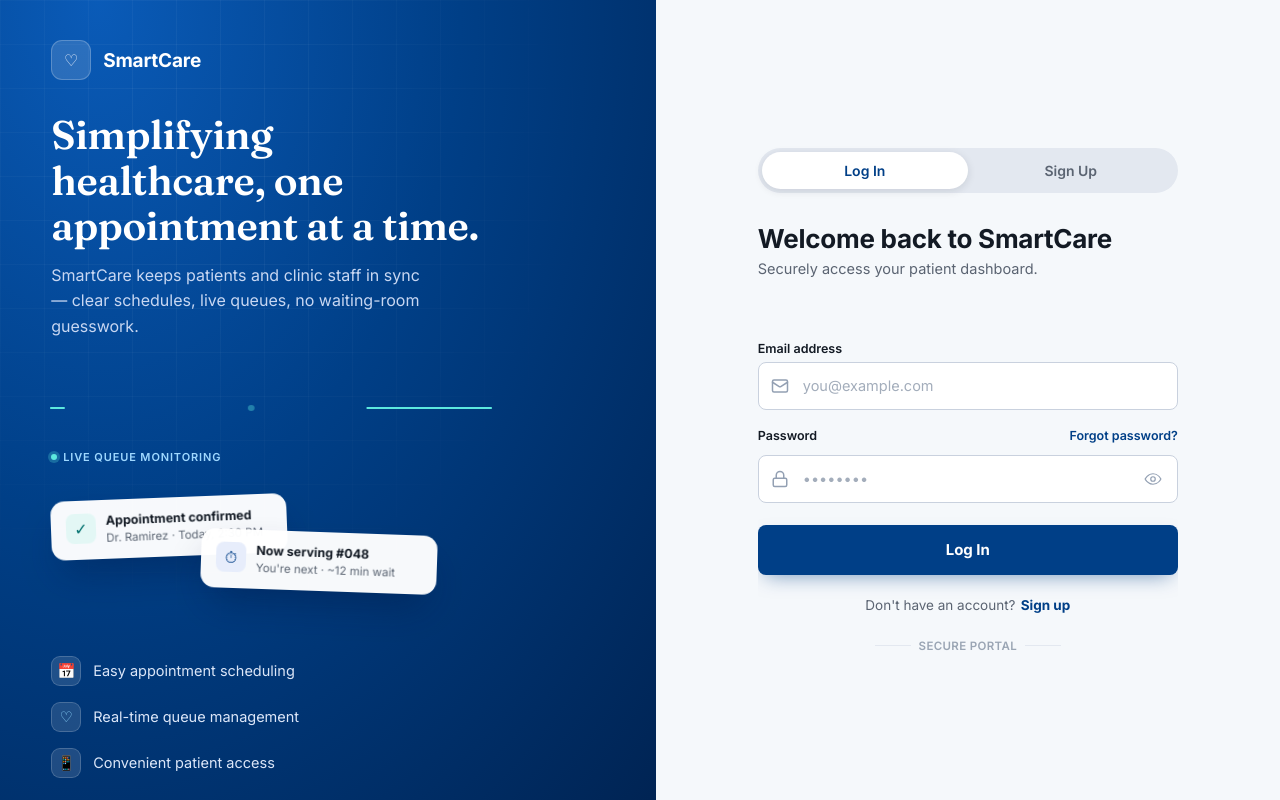
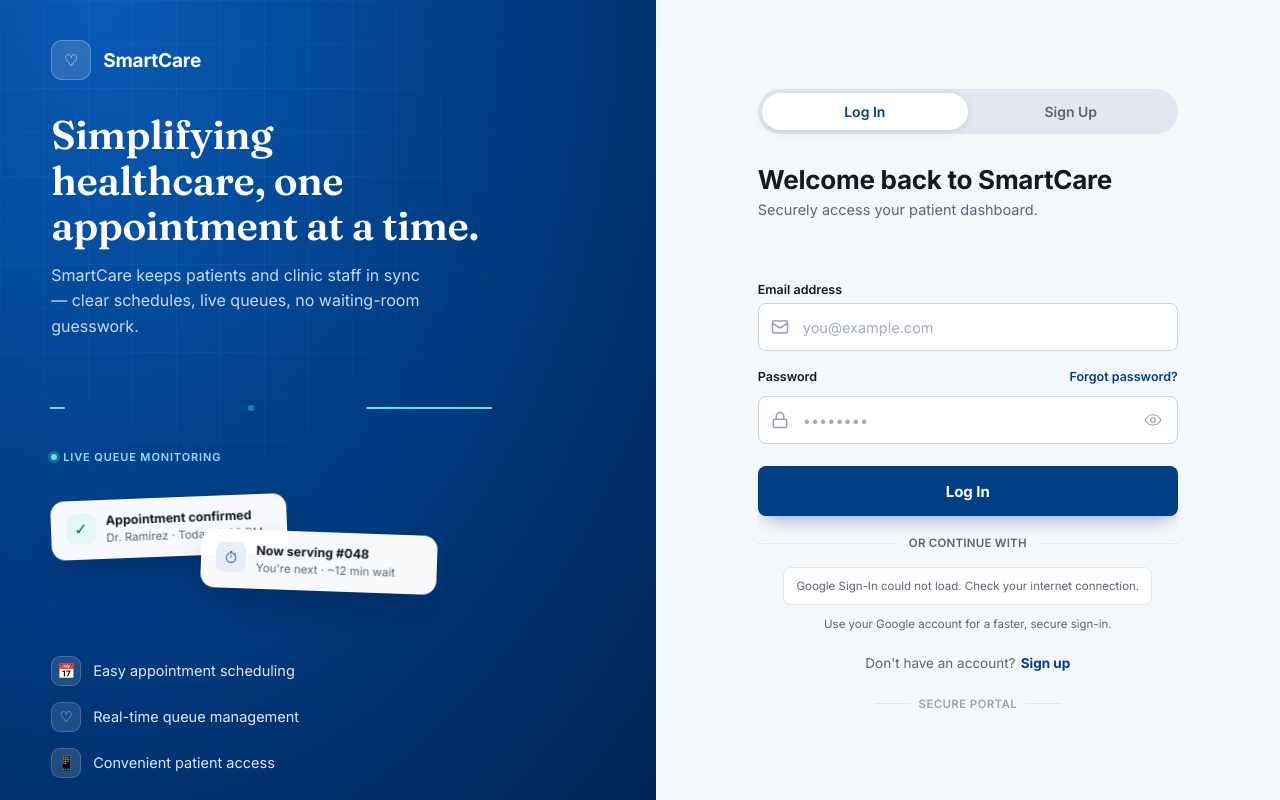
Before and after one commit to mstar13-sys/SmartCare-Final, a PHP site: page /auth/login.php in a window 1280 px wide. Run offline with PHP 8.4, Linux system fonts and the light colour scheme; some libraries are stand-ins or nearby versions.

Commit message:
Implement Google Sign-In integration and update database schema for OAuth support

```diff
--- a/auth/login.php
+++ b/auth/login.php
@@ -1,5 +1,6 @@
 <?php
 require __DIR__ . '/../includes/start.php';
+require __DIR__ . '/../php/google-config.php';
 if ($currentUser) {
   header('Location: ../' . role_dashboard_path($currentUser['role']));
   exit;
@@ -7,6 +8,7 @@ if ($currentUser) {
 $mode = (($_GET['mode'] ?? '') === 'signup') ? 'signup' : 'login';
 $pageTitle = $mode === 'signup' ? 'SmartCare - Sign Up' : 'SmartCare - Log In';
 $assetRoot = '..';
+$googleConfigured = google_oauth_is_configured();
 require __DIR__ . '/../includes/header.php';
 ?>
 <div class="shell">
@@ -49,6 +51,11 @@ require __DIR__ . '/../includes/header.php';
             <input type="hidden" name="csrf_token" value="<?php echo htmlspecialchars($csrfToken); ?>" />
             <button class="submit-btn" type="submit"><span class="spinner"></span><span class="btn-label">Log In</span></button>
           </form>
+          <div class="oauth-divider" role="separator"><span>or continue with</span></div>
+          <div class="google-auth-block">
+            <div class="google-button-host" data-google-button data-google-text="continue_with" data-google-label="Continue with Google" aria-label="Continue with Google"></div>
+            <p class="google-auth-note">Use your Google account for a faster, secure sign-in.</p>
+          </div>
           <p class="switch-foot">Don't have an account?<a href="login.php?mode=signup" data-switch-target="signup"> Sign up</a></p>
         </div>
 
@@ -125,6 +132,11 @@ require __DIR__ . '/../includes/header.php';
             <input type="hidden" name="csrf_token" value="<?php echo htmlspecialchars($csrfToken); ?>" />
             <button class="submit-btn" type="submit"><span class="spinner"></span><span class="btn-label">Create Account</span></button>
           </form>
+          <div class="oauth-divider" role="separator"><span>or sign up with</span></div>
+          <div class="google-auth-block">
+            <div class="google-button-host" data-google-button data-google-text="signup_with" data-google-label="Sign up with Google" aria-label="Sign up with Google"></div>
+            <p class="google-auth-note">Google accounts are created as patient accounts. You can add your phone number later.</p>
+          </div>
           <p class="switch-foot">Already have an account?<a href="login.php" data-switch-target="login"> Log in</a></p>
         </div>
 
@@ -142,3 +154,10 @@ require __DIR__ . '/../includes/header.php';
   <script src="../js/signup-form.js" defer></script>
   <script src="../js/clear-auth-fields.js" defer></script>
   <script src="../js/auth-switch.js" defer></script>
+  <script>
+    window.SMARTCARE_GOOGLE_CLIENT_ID = <?php echo json_encode($googleConfigured ? GOOGLE_CLIENT_ID : ''); ?>;
+    window.SMARTCARE_GOOGLE_CONFIGURED = <?php echo $googleConfigured ? 'true' : 'false'; ?>;
+    window.SMARTCARE_CSRF_TOKEN = <?php echo json_encode($csrfToken); ?>;
+  </script>
+  <script src="https://accounts.google.com/gsi/client" async defer></script>
+  <script src="../js/google-auth.js" defer></script>
--- a/css/components.css
+++ b/css/components.css
@@ -1034,3 +1034,95 @@ form {
   border-radius: 0;
   box-shadow: none;
 }
+
+
+/* --- Google Identity Services authentication --- */
+.oauth-divider {
+  display: flex;
+  align-items: center;
+  gap: 12px;
+  margin: 20px 0 14px;
+  color: var(--ink-variant);
+  font-size: 11.5px;
+  font-weight: 600;
+  letter-spacing: 0.02em;
+  text-transform: uppercase;
+}
+.oauth-divider::before,
+.oauth-divider::after {
+  content: "";
+  height: 1px;
+  flex: 1;
+  background: var(--outline-soft);
+}
+.oauth-divider span {
+  white-space: nowrap;
+}
+.google-auth-block {
+  display: flex;
+  flex-direction: column;
+  align-items: center;
+  gap: 8px;
+}
+.google-button-host {
+  width: 100%;
+  min-height: 44px;
+  display: flex;
+  align-items: center;
+  justify-content: center;
+}
+.google-button-host > div,
+.google-button-host iframe {
+  max-width: 100% !important;
+}
+.google-auth-note,
+.google-unavailable {
+  margin: 0;
+  max-width: 390px;
+  text-align: center;
+  color: var(--ink-variant);
+  font-size: 11.5px;
+  line-height: 1.45;
+}
+.google-unavailable {
+  padding: 10px 12px;
+  border: 1px solid var(--outline-soft);
+  border-radius: var(--radius-sm);
+  background: var(--surface);
+}
+
+/* Visible OAuth setup fallback. This is replaced by Google's official button once a Client ID is configured. */
+.google-setup-button {
+  width: min(100%, 400px);
+  min-height: 44px;
+  display: inline-flex;
+  align-items: center;
+  justify-content: center;
+  gap: 12px;
+  padding: 0 16px;
+  border: 1px solid #747775;
+  border-radius: 4px;
+  background: #fff;
+  color: #1f1f1f;
+  font: 500 14px/1.2 Arial, sans-serif;
+  cursor: pointer;
+  transition: background-color .16s ease, box-shadow .16s ease;
+}
+.google-setup-button:hover {
+  background: #f8fafd;
+  box-shadow: 0 1px 2px rgba(60,64,67,.18);
+}
+.google-setup-button:focus-visible {
+  outline: 2px solid var(--primary, #1a73e8);
+  outline-offset: 2px;
+}
+.google-g {
+  width: 18px;
+  height: 18px;
+  display: inline-flex;
+  align-items: center;
+  justify-content: center;
+  font-size: 18px;
+  font-weight: 700;
+  color: #4285f4;
+}
--- a/database/migrate_legacy.sql
+++ b/database/migrate_legacy.sql
@@ -26,10 +26,16 @@ ALTER TABLE legacy_queue_tickets
 -- Bring the existing account table up to the contract used by authentication
 -- and the superadmin dashboard. Existing values and primary keys are retained.
 ALTER TABLE users
+  MODIFY phone VARCHAR(30) NULL,
+  MODIFY password_hash VARCHAR(255) NULL,
   MODIFY status ENUM('pending','active','suspended','inactive') NOT NULL DEFAULT 'active',
   ADD COLUMN phone_normalized VARCHAR(30) GENERATED ALWAYS AS
     (REPLACE(REPLACE(REPLACE(REPLACE(REPLACE(phone,' ',''),'-',''),'(',''),')',''),'+','')) STORED AFTER phone,
+  ADD COLUMN google_id VARCHAR(255) NULL AFTER password_hash,
+  ADD COLUMN auth_provider ENUM('local','google','local_google') NOT NULL DEFAULT 'local' AFTER google_id,
+  ADD COLUMN profile_picture VARCHAR(500) NULL AFTER auth_provider,
   ADD COLUMN last_login_at DATETIME NULL AFTER email_verified_at,
+  ADD UNIQUE KEY uq_users_google_id (google_id),
   ADD KEY idx_users_phone_normalized (phone_normalized),
   ADD KEY idx_users_role_status (role,status);
 
--- /dev/null
+++ b/js/google-auth.js
@@ -0,0 +1,129 @@
+(() => {
+  const clientId = window.SMARTCARE_GOOGLE_CLIENT_ID || "";
+  const configured = Boolean(window.SMARTCARE_GOOGLE_CONFIGURED && clientId);
+  const csrfToken = window.SMARTCARE_CSRF_TOKEN || "";
+  const containers = Array.from(document.querySelectorAll("[data-google-button]"));
+
+  if (!containers.length) return;
+
+  function toast(type, title, body) {
+    if (typeof showToast === "function") {
+      showToast({ type, title, body });
+    } else {
+      window.alert(body);
+    }
+  }
+
+  function renderSetupButton(container) {
+    const label = container.dataset.googleLabel || "Continue with Google";
+    container.innerHTML = `
+      <button type="button" class="google-setup-button" aria-label="${label}">
+        <span class="google-g" aria-hidden="true">G</span>
+        <span>${label}</span>
+      </button>`;
+
+    container.querySelector("button")?.addEventListener("click", () => {
+      toast(
+        "info",
+        "Google Sign-In needs your Client ID",
+        "Open php/google-config.php and replace PASTE_YOUR_GOOGLE_CLIENT_ID_HERE with the OAuth Web Client ID from Google Cloud Console."
+      );
+    });
+  }
+
+  if (!configured) {
+    containers.forEach(renderSetupButton);
+    return;
+  }
+
+  async function handleCredentialResponse(response) {
+    if (!response?.credential) {
+      toast("error", "Google Sign-In failed", "Google did not return a credential. Please try again.");
+      return;
+    }
+
+    const startedAt = window.SmartCareLoading
+      ? SmartCareLoading.show({
+          title: "Signing you in...",
+          message: "Securely verifying your Google account with SmartCare.",
+        })
+      : Date.now();
+
+    try {
+      const request = await fetch("../php/google-login.php", {
+        method: "POST",
+        headers: { "Content-Type": "application/json" },
+        credentials: "same-origin",
+        body: JSON.stringify({
+          credential: response.credential,
+          csrf_token: csrfToken,
+        }),
+      });
+
+      let data;
+      try {
+        data = await request.json();
+      } catch (_) {
+        throw new Error("SmartCare returned an invalid server response.");
+      }
+
+      if (window.SmartCareLoading) {
+        await SmartCareLoading.wait(startedAt, 650);
+        SmartCareLoading.hide();
+      }
+
+      if (!request.ok || !data.success) {
+        toast("error", "Google Sign-In failed", data.message || "Unable to sign in with Google.");
+        return;
+      }
+
+      toast("success", "Welcome to SmartCare", data.message || "Google Sign-In successful.");
+      window.setTimeout(() => {
+        window.location.href = data.redirect;
+      }, 450);
+    } catch (error) {
+      if (window.SmartCareLoading) SmartCareLoading.hide();
+      console.error("Google Sign-In error:", error);
+      toast("error", "Connection problem", "Couldn't complete Google Sign-In. Check your connection and try again.");
+    }
+  }
+
+  function renderGoogleButtons() {
+    if (!window.google?.accounts?.id) return;
+
+    google.accounts.id.initialize({
+      client_id: clientId,
+      callback: handleCredentialResponse,
+      auto_select: false,
+      cancel_on_tap_outside: true,
+    });
+
+    containers.forEach((container) => {
+      container.innerHTML = "";
+      const width = Math.max(220, Math.min(400, Math.floor(container.getBoundingClientRect().width || 360)));
+      google.accounts.id.renderButton(container, {
+        type: "standard",
+        theme: "outline",
+        size: "large",
+        text: container.dataset.googleText || "continue_with",
+        shape: "rectangular",
+        logo_alignment: "left",
+        width,
+      });
+    });
+  }
+
+  let attempts = 0;
+  const timer = window.setInterval(() => {
+    attempts += 1;
+    if (window.google?.accounts?.id) {
+      window.clearInterval(timer);
+      renderGoogleButtons();
+    } else if (attempts >= 50) {
+      window.clearInterval(timer);
+      containers.forEach((container) => {
+        container.innerHTML = '<p class="google-unavailable">Google Sign-In could not load. Check your internet connection.</p>';
+      });
+    }
+  }, 100);
+})();
--- /dev/null
+++ b/php/google-config.php
@@ -0,0 +1,22 @@
+<?php
+
+const GOOGLE_CLIENT_ID =
+    '799669428821-2j54ifp0ig2nqnii7jglbait7rc5jsm5.apps.googleusercontent.com';
+
+function google_oauth_is_configured(): bool
+{
+    $clientId = trim(GOOGLE_CLIENT_ID);
+
+    if ($clientId === '') {
+        return false;
+    }
+
+    if ($clientId === '799669428821-2j54ifp0ig2nqnii7jglbait7rc5jsm5.apps.googleusercontent.com') {
+        return true;
+    }
+
+    return str_ends_with(
+        $clientId,
+        '.apps.googleusercontent.com'
+    );
+}
--- a/php/login.php
+++ b/php/login.php
@@ -31,6 +31,10 @@ $stmt = $pdo->prepare('SELECT id, full_name, password_hash, role, status FROM us
 $stmt->execute(['email' => strtolower($email)]);
 $account = $stmt->fetch();
 
+if ($account && empty($account['password_hash'])) {
+    json_response(false, 'This account uses Google Sign-In. Choose Continue with Google instead.');
+}
+
 if ($account && password_verify($password, $account['password_hash'])) {
     if (($account['status'] ?? 'active') !== 'active') {
         json_response(false, 'This account is not currently active. Contact a SmartCare administrator.');
```
Also changed, not shown: check.php (added, +13 -0 lines), database.sql (+6 -9 lines), database/google_oauth_migration.sql (added, +11 -0 lines), database/smartcare.sql (+7 -3 lines), php/google-login.php (added, +228 -0 lines), README.md.
